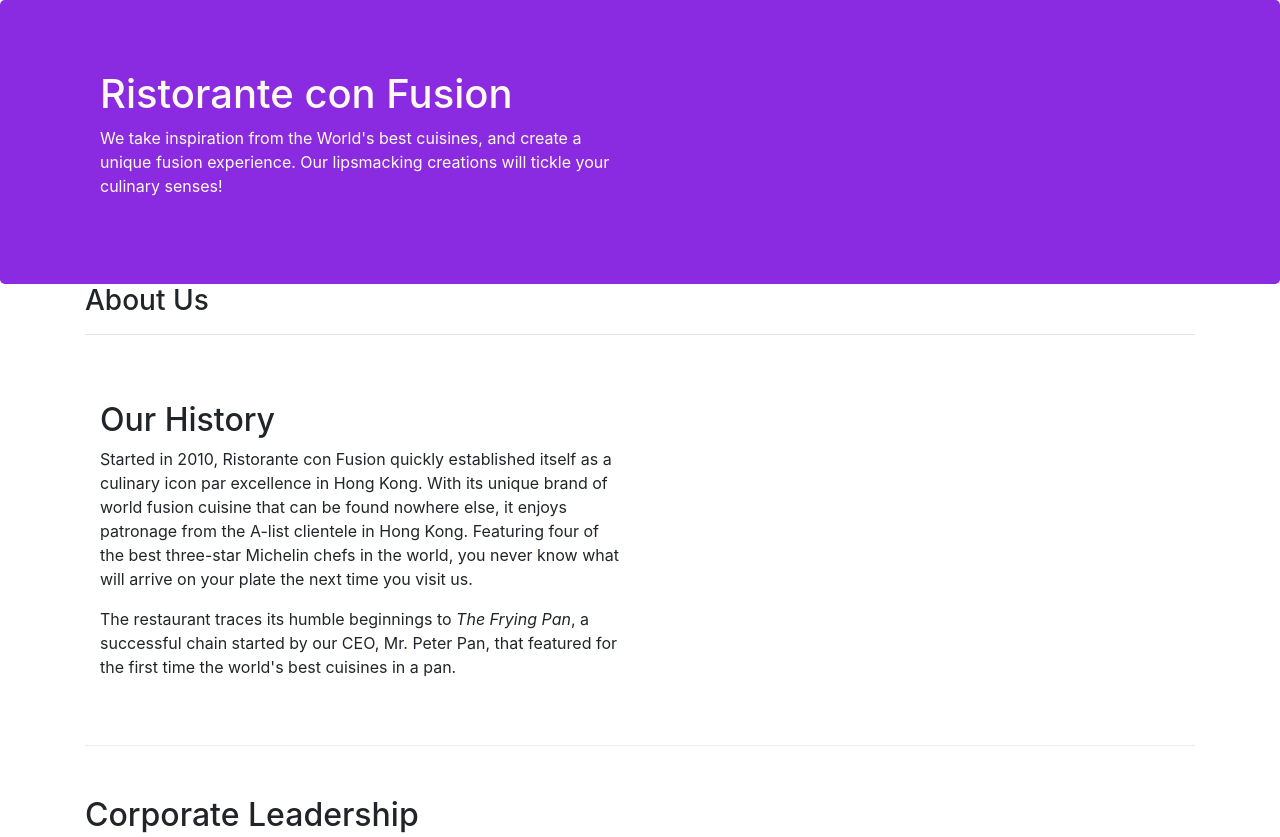
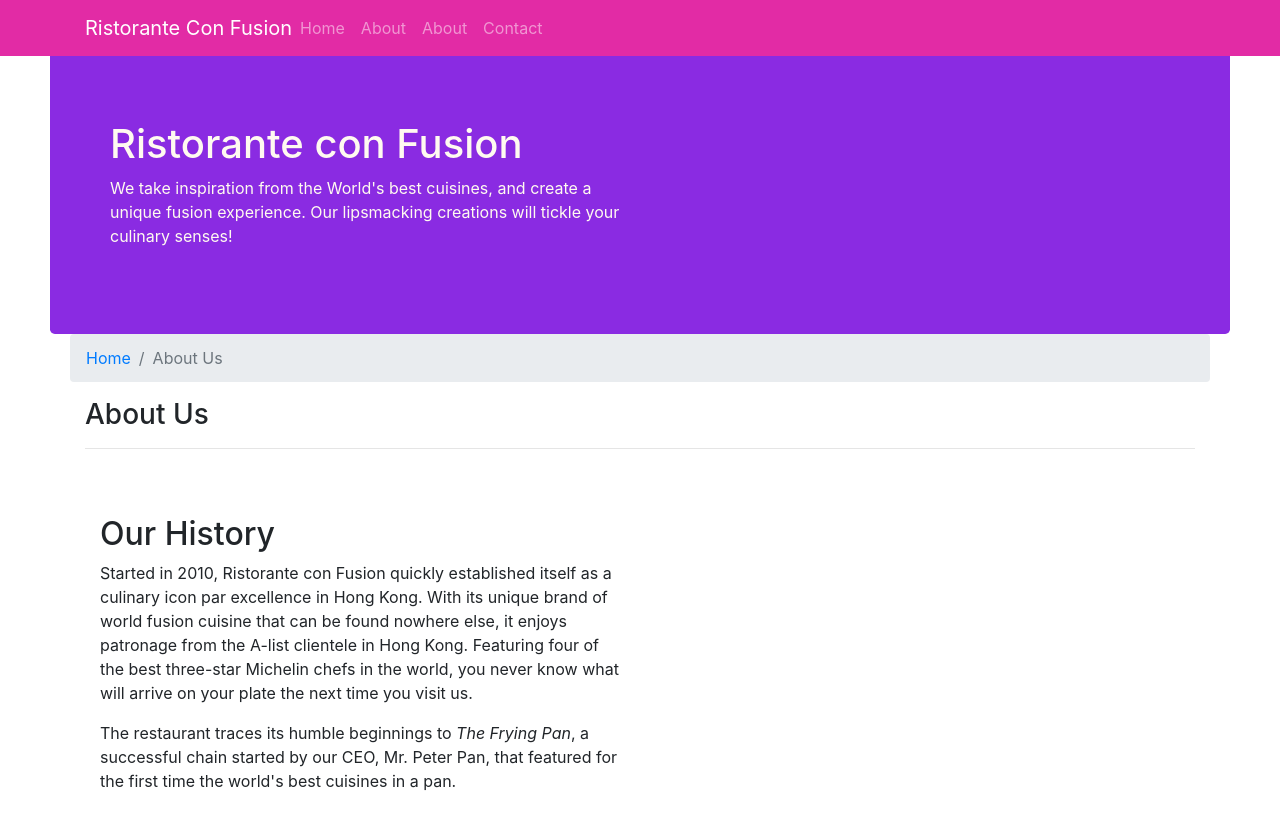
Before and after one commit to Jebarcia77/ReactA1Bootstrap, a website: page aboutus.html in a window 1280 px wide. Shown: the top 837 px of the page. Drawn offline with nearby package versions, Linux system fonts and the light colour scheme.

Commit message:
navbar and breadcrumb

```diff
--- a/aboutus.html
+++ b/aboutus.html
@@ -17,6 +17,23 @@
 
 <body>
 
+    <nav class="navbar navbar-dark navbar-expand-sm fixed-top">
+        <div class="container">
+            <button class="navbar-toggler" type="button" data-toggle="collapse" data-target="#Navbar">
+                <span class="navbar-toggler-icon"></span>
+            </button>
+            <a class="navbar-brand mr-auto" href="./index.html">Ristorante Con Fusion </a>
+            <div class="collapse navbar-collapse" id="Navbar">
+                <ul class="navbar-nav mr-auto">
+                    <li class="nav-item active"></li><a class="nav-link" href="./index.html">Home</a></li>
+                    <li class="nav-item"></li><a class="nav-link" href="./aboutus.html">About</a></li>
+                    <li class="nav-item"></li><a class="nav-link" href="#">About</a></li>
+                    <li class="nav-item"></li><a class="nav-link" href="#">Contact</a></li>
+                </ul>
+            </div>
+        </div>
+    </nav>
+
     <header class="jumbotron">
         <div class="container">
             <div class="row row-header">
@@ -32,6 +49,10 @@
 
     <div class="container">
         <div class="row ">
+            <ol class="col-12 breadcrumb">
+                <li class="breadcrumb-item"><a href="./index.html">Home</a></li>
+                <li class="breadcrumb-item active">About Us</li>
+            </ol>
             <div class="col-12">
                <h3>About Us</h3>
                <hr>
--- a/css/styles.css
+++ b/css/styles.css
@@ -27,3 +27,12 @@
     margin: 0px;
     color: black;
 }
+
+body{
+    padding: 50px;
+    z-index: 0;
+}
+
+.navbar-dark{
+    background-color: rgb(226, 43, 165);
+}
```
Also changed, not shown: index.html (+17 -0 lines).
